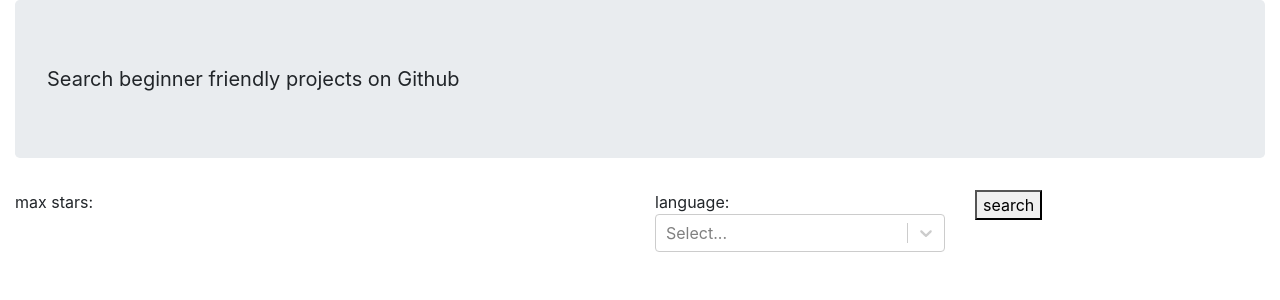
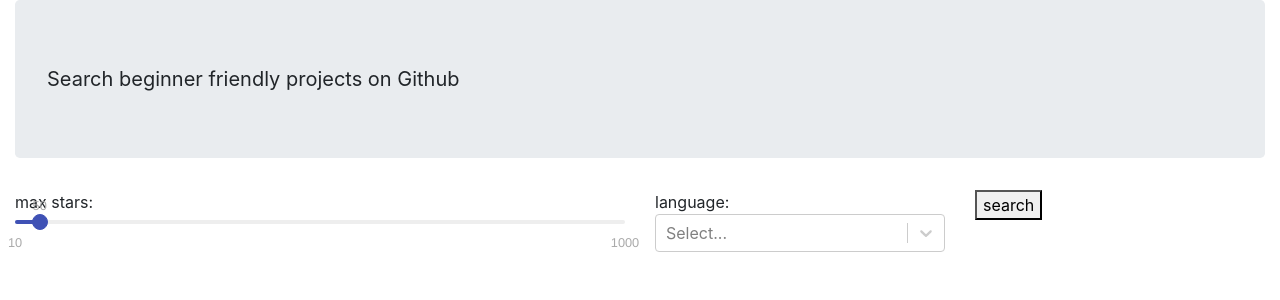
Before and after one commit to manishsaraan/git-first, a React (Create React App) app: page / in a window 1280 px wide. Shown: the top 300 px of the page. Built offline with nearby package versions, Linux system fonts and the light colour scheme.

Commit message:
Range slider added

```diff
--- a/package.json
+++ b/package.json
@@ -6,6 +6,7 @@
     "bootstrap": "^4.3.1",
     "react": "^16.8.6",
     "react-dom": "^16.8.6",
+    "react-input-range": "^1.3.0",
     "react-scripts": "3.0.1",
     "react-select": "^3.0.4",
     "react-select2-wrapper": "^1.0.4-beta6"
--- a/src/App.js
+++ b/src/App.js
@@ -1,20 +1,19 @@
 import React, { useState } from "react";
 import Select from "react-select";
+import InputRange from "react-input-range";
 import languages from "./assets/lang.json";
 import "./App.css";
 
-const options = [
-  { value: "chocolate", label: "Chocolate" },
-  { value: "strawberry", label: "Strawberry" },
-  { value: "vanilla", label: "Vanilla" }
-];
+const App = () => {
+  const [selectedLanguage, updateSelectedLanguage] = useState(null);
+  const [stars, updateStars] = useState(50);
 
-function App() {
-  const [selectedOption, updateSelectedOption] = useState(null);
+  const handleChange = selectedLanguage => {
+    updateSelectedLanguage(selectedLanguage);
+  };
 
-  const handleChange = selectedOption => {
-    updateSelectedOption(selectedOption);
-    console.log(`Option selected:`, selectedOption);
+  const exploreProjects = () => {
+    console.log(stars, selectedLanguage);
   };
 
   return (
@@ -26,18 +25,23 @@ function App() {
         <div className="row">
           <div className="col-6">
             <span>max stars:</span>
-            <div id="slider" />
+            <InputRange
+              maxValue={1000}
+              minValue={10}
+              value={stars}
+              onChange={value => updateStars(value)}
+            />
           </div>
           <div className="col-3">
             <span>language:</span>
             <Select
-              value={selectedOption}
+              value={selectedLanguage}
               onChange={handleChange}
               options={languages}
             />
           </div>
           <div className="col-3">
-            <button type="button" id="search">
+            <button type="button" id="search" onClick={exploreProjects}>
               search
             </button>
           </div>
@@ -46,6 +50,6 @@ function App() {
       <div id="output" className="row" />
     </div>
   );
-}
+};
 
 export default App;
--- a/src/index.js
+++ b/src/index.js
@@ -2,6 +2,7 @@ import React from "react";
 import ReactDOM from "react-dom";
 import "bootstrap/dist/css/bootstrap.css";
 import "./index.css";
+import "react-input-range/lib/css/index.css";
 import App from "./App";
 import * as serviceWorker from "./serviceWorker";
 
```
Also changed, not shown: 1 other file (tests, documents, lock files or other folders).
